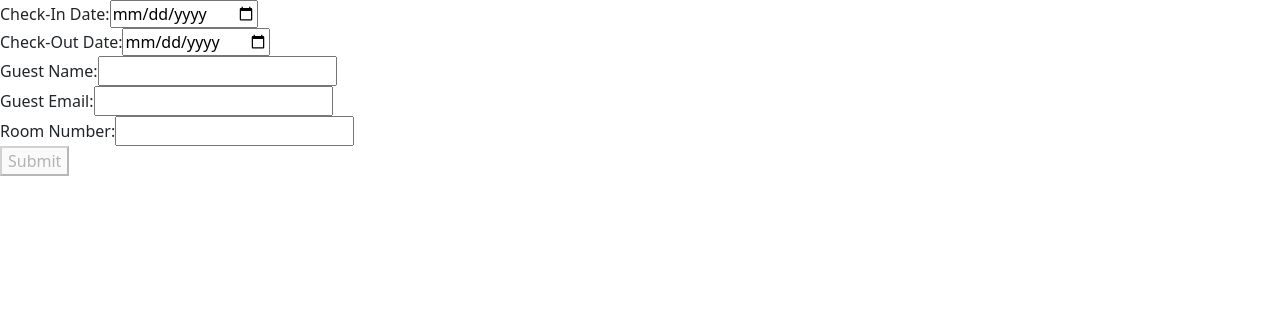
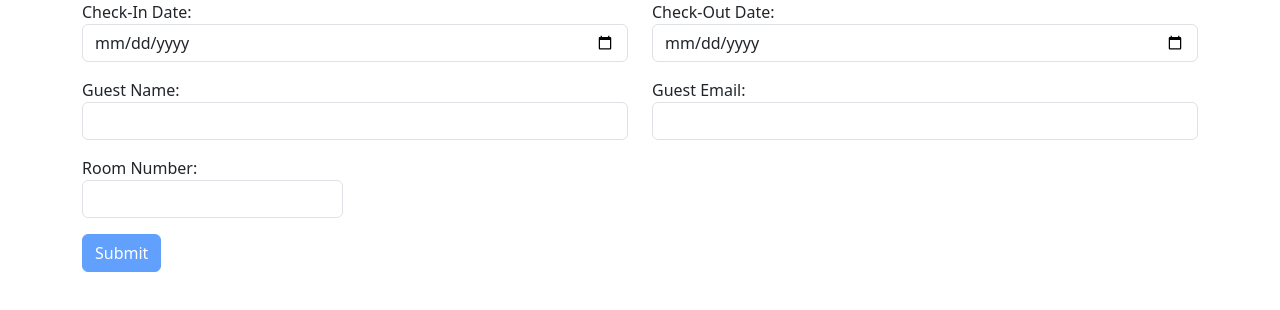
Before and after one commit to 12032002hailong/angular_hotel-app, an Angular app: page /new in a window 1280 px wide. Shown: the top 310 px of the page. Built offline with nearby package versions, Linux system fonts and the light colour scheme.

Commit message:
styling the reservation form component

```diff
--- a/src/app/app.component.html
+++ b/src/app/app.component.html
@@ -1 +1 @@
-<router-outlet></router-outlet>
+<router-outlet> </router-outlet>
--- a/src/app/app.component.ts
+++ b/src/app/app.component.ts
@@ -1,12 +1,13 @@
 import { Component } from '@angular/core';
 import { RouterOutlet } from '@angular/router';
+import { HomeComponent } from './home/home.component';
 
 @Component({
   selector: 'app-root',
   standalone: true,
-  imports: [RouterOutlet],
+  imports: [RouterOutlet, HomeComponent],
   templateUrl: './app.component.html',
-  styleUrl: './app.component.css'
+  styleUrl: './app.component.css',
 })
 export class AppComponent {
   title = 'hotel-app';
--- a/src/app/reservation-form/reservation-form.component.html
+++ b/src/app/reservation-form/reservation-form.component.html
@@ -1,65 +1,104 @@
-<form [formGroup]="reservationForm" (ngSubmit)="onSubmit()">
-  <div>
+<form [formGroup]="reservationForm" (ngSubmit)="onSubmit()" class="container">
+  <div class="row mb-3">
+    <div class="col">
       <label for="">Check-In Date:</label>
-    <input type="date" formControlName="checkInDate" />
+      <input
+        type="date"
+        formControlName="checkInDate"
+        class="form-control"
+        aria-label="checkInDate"
+      />
       <div
         *ngIf="
           reservationForm.get('checkInDate')?.invalid &&
           reservationForm.get('checkInDate')?.touched
         "
       >
-      Check-In Date is required
+        <small class="text-danger"> Check-In Date is required </small>
       </div>
     </div>
-  <div>
+    <div class="col">
       <label for="">Check-Out Date:</label>
-    <input type="date" formControlName="checkOutDate" />
+      <input
+        class="form-control"
+        type="date"
+        formControlName="checkOutDate"
+        aria-label="checkOutDate"
+      />
       <div
         *ngIf="
           reservationForm.get('checkOutDate')?.invalid &&
           reservationForm.get('checkOutDate')?.touched
         "
       >
-      Check-Out Date is required
+        <small class="text-danger"> Check-Out Date is required </small>
+      </div>
     </div>
   </div>
 
-  <div>
+  <div class="row mb-3">
+    <div class="col">
       <label for="">Guest Name:</label>
-    <input type="string" formControlName="guestName" />
+      <input
+        type="string"
+        formControlName="guestName"
+        class="form-control"
+        aria-label="guestName"
+      />
       <div
         *ngIf="
           reservationForm.get('guestName')?.invalid &&
           reservationForm.get('guestName')?.touched
         "
       >
-      Guest Name is required
+        <small class="text-danger"> Guest Name is required </small>
       </div>
     </div>
-  <div>
+
+    <div class="col">
       <label for="">Guest Email:</label>
-    <input type="string" formControlName="guestEmail" />
+      <input
+        type="string"
+        formControlName="guestEmail"
+        class="form-control"
+        aria-label="guestEmail"
+      />
       <div
         *ngIf="
           reservationForm.get('guestEmail')?.invalid &&
           reservationForm.get('guestEmail')?.touched
         "
       >
-      Guest Email is required
+        <small class="text-danger"> Guest Email is required </small>
       </div>
     </div>
-  <div>
+  </div>
+
+  <div class="row mb-3">
+    <div class="col-3">
       <label for="">Room Number:</label>
-    <input type="number" formControlName="roomNumber" />
+      <input
+        type="number"
+        formControlName="roomNumber"
+        class="form-control"
+        aria-label="roomNumber"
+      />
       <div
         *ngIf="
           reservationForm.get('roomNumber')?.invalid &&
           reservationForm.get('roomNumber')?.touched
         "
       >
-      Room Number is required
+        <small class="text-danger"> Room Number is required </small>
+      </div>
     </div>
   </div>
 
-  <button type="submit" [disabled]="reservationForm.invalid">Submit</button>
+  <button
+    type="submit"
+    [disabled]="reservationForm.invalid"
+    class="btn btn-primary"
+  >
+    Submit
+  </button>
 </form>
```
Lines whose indentation alone changed are shown as unchanged.
